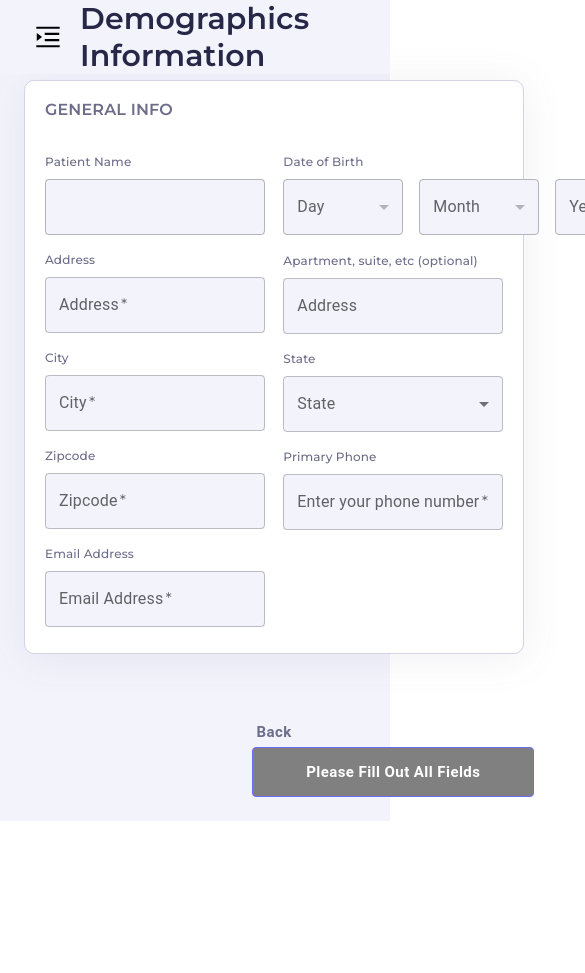
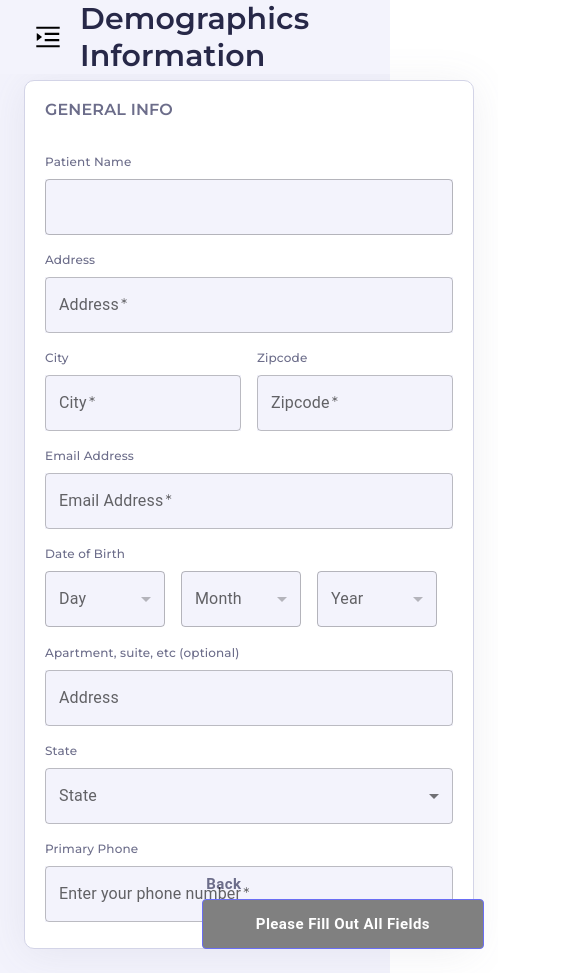
Before and after one commit to mtauhidul/kiosk, a React (Create React App) app: page /kiosk/demographics_Information in a window 390 px wide. Shown: the top 973 px of the page, 585 px wide, since content can reach past the window. Before the commit the page ends 844 px from the top, so only its background shows below. Built offline with nearby package versions, Linux system fonts and the light colour scheme.

Commit message:
responsive resolved at shoe size

```diff
--- a/src/layouts/demographics/Information.jsx
+++ b/src/layouts/demographics/Information.jsx
@@ -4,6 +4,7 @@ import {
   MenuItem,
   Select,
   TextField,
+  Box,
 } from "@mui/material";
 import { useLocation } from "react-router-dom";
 import React, { useEffect, useState } from "react";
@@ -117,6 +118,20 @@ const Information = () => {
                 }
               />
             </FormControl>
+
+            <Box
+              sx={{
+                display: "flex",
+                flexDirection: { xs: "row", md: "column" },
+                alignItems: "center",
+                gap: "1rem",
+              }}
+            >
+              <Box
+                sx={{
+                  width: { xs: "50%", md: "100%" },
+                }}
+              >
                 <h6 className="header6">City</h6>
                 <FormControl sx={{ mt: 1, mb: 2, width: "100%" }}>
                   <TextField
@@ -129,6 +144,12 @@ const Information = () => {
                     }
                   />
                 </FormControl>
+              </Box>
+              <Box
+                sx={{
+                  width: { xs: "50%", md: "100%" },
+                }}
+              >
                 <h6 className="header6">Zipcode</h6>
                 <FormControl sx={{ mt: 1, mb: 2, width: "100%" }}>
                   <TextField
@@ -137,10 +158,16 @@ const Information = () => {
                     id="outlined-required"
                     label={demographics.zipcode !== "" ? "" : "Zipcode"}
                     onChange={(e) =>
-                  setDemographics({ ...demographics, zipcode: e.target.value })
+                      setDemographics({
+                        ...demographics,
+                        zipcode: e.target.value,
+                      })
                     }
                   />
                 </FormControl>
+              </Box>
+            </Box>
+
             <h6 className="header6">Email Address</h6>
             <FormControl sx={{ mt: 1, mb: 2, width: "100%" }}>
               <TextField
--- a/src/layouts/social/SocialHistory.jsx
+++ b/src/layouts/social/SocialHistory.jsx
@@ -2,6 +2,7 @@ import React, { useEffect, useState } from "react";
 import { useDispatch } from "react-redux";
 import { useLocation } from "react-router-dom";
 import { bindActionCreators } from "redux";
+import Box from "@mui/material/Box";
 import Bottom from "../../components/Bottom/Bottom";
 import SocialCard from "../../components/socialCard/SocialCard";
 import * as actionCreators from "../../state/actionCreators/index";
@@ -21,7 +22,13 @@ const SocialHistory = () => {
     setData(state);
   }, []);
   return (
-    <div style={{ width: "100%", minHeight: "85vh", position: "relative" }}>
+    <Box
+      sx={{
+        width: "100%",
+        minHeight: { xs: "100vh", sm: "85vh" },
+        position: "relative",
+      }}
+    >
       <h3 className="header3">SMOKER OR NON-SMOKER?</h3>
       <br />
       <SocialCard data={data} setData={setData} />
@@ -30,7 +37,7 @@ const SocialHistory = () => {
         handleSubmit={addSocialHistory}
         data={data}
       />
-    </div>
+    </Box>
   );
 };
 
--- a/src/styles/Documents.module.css
+++ b/src/styles/Documents.module.css
@@ -11,5 +11,14 @@
   align-items: center;
   max-width: 502px;
   text-align: center;
+}
 
+@media screen and (max-width: 600px) {
+  .documentsContainer {
+    min-height: 100vh;
   }
+
+  .cardsContainer {
+    gap: 20px;
+  }
+}
--- a/src/styles/Information.module.css
+++ b/src/styles/Information.module.css
@@ -7,7 +7,7 @@
 .formContainer {
   background-color: var(--white);
   padding: 20px 0px 0px 20px;
-    border: 1px solid #D3D4E7;
+  border: 1px solid #d3d4e7;
   box-sizing: border-box;
   box-shadow: 0px 4px 40px rgba(108, 109, 138, 0.1);
   border-radius: 10px;
@@ -27,12 +27,30 @@
   display: flex;
   flex-direction: column;
   width: 48%;
-
 }
 
 .formRight {
   display: flex;
   flex-direction: column;
   width: 48%;
+}
 
+@media screen and (max-width: 1200px) {
+  .formContainer {
+    max-width: 1200px !important;
   }
+}
+
+@media screen and (max-width: 930px) {
+  .formWrapper {
+    flex-direction: column;
+  }
+
+  .formLeft {
+    width: 100%;
+  }
+
+  .formRight {
+    width: 100%;
+  }
+}
--- a/src/styles/InsuranceDocs.module.css
+++ b/src/styles/InsuranceDocs.module.css
@@ -11,5 +11,15 @@
   align-items: center;
   max-width: 502px;
   text-align: center;
+  flex-wrap: wrap;
+}
 
+@media screen and (max-width: 600px) {
+  .documentsContainer {
+    min-height: 100vh;
   }
+
+  .cardsContainer {
+    gap: 20px;
+  }
+}
--- a/src/styles/InsuranceInfo.module.css
+++ b/src/styles/InsuranceInfo.module.css
@@ -3,8 +3,6 @@
   min-height: 85vh;
   position: relative;
 }
-
-
 
 .eligibilityFormWrapper {
   background-color: var(--white);
@@ -13,7 +11,6 @@
   max-width: 800px;
   width: 100%;
   border-radius: 6px;
-
 }
 
 .eligibilityForm {
@@ -26,3 +23,9 @@
 .inputWrapper {
   width: 48%;
 }
+
+@media screen and (max-width: 1200px) {
+  .eligibilityFormWrapper {
+    max-width: 1200px !important;
+  }
+}
--- a/src/styles/SocialCard.module.css
+++ b/src/styles/SocialCard.module.css
@@ -3,8 +3,8 @@
   --card-padding: 1em;
   --card-radius: 4px;
   --color-green: var(--primary);
-    --color-gray: #CECFFD;
-    --color-dark-gray: #CECFFD;
+  --color-gray: #cecffd;
+  --color-dark-gray: #cecffd;
   --radio-border-width: 2px;
   --radio-size: 1.2em;
 }
@@ -12,6 +12,13 @@
 .socialCardContainer {
   display: flex;
   flex-direction: row;
+  flex-wrap: wrap;
+}
+
+@media screen and (max-width: 600px) {
+  .socialCardContainer {
+    gap: 1rem;
+  }
 }
 
 .socialCard {
@@ -28,7 +35,6 @@
 .socialCard:hover {
   border: 2px solid var(--primary);
   box-shadow: var(--color-dark-gray) 0px 0px 0px 3px;
-
 }
 
 .cardRadio {
@@ -62,8 +68,6 @@
   .socialCard:hover .cardRadio {
     border: var(--radio-border-width) solid var(--color-gray);
   }
-
-
 }
 
 .cardBody {
```
Lines whose indentation alone changed are shown as unchanged.
